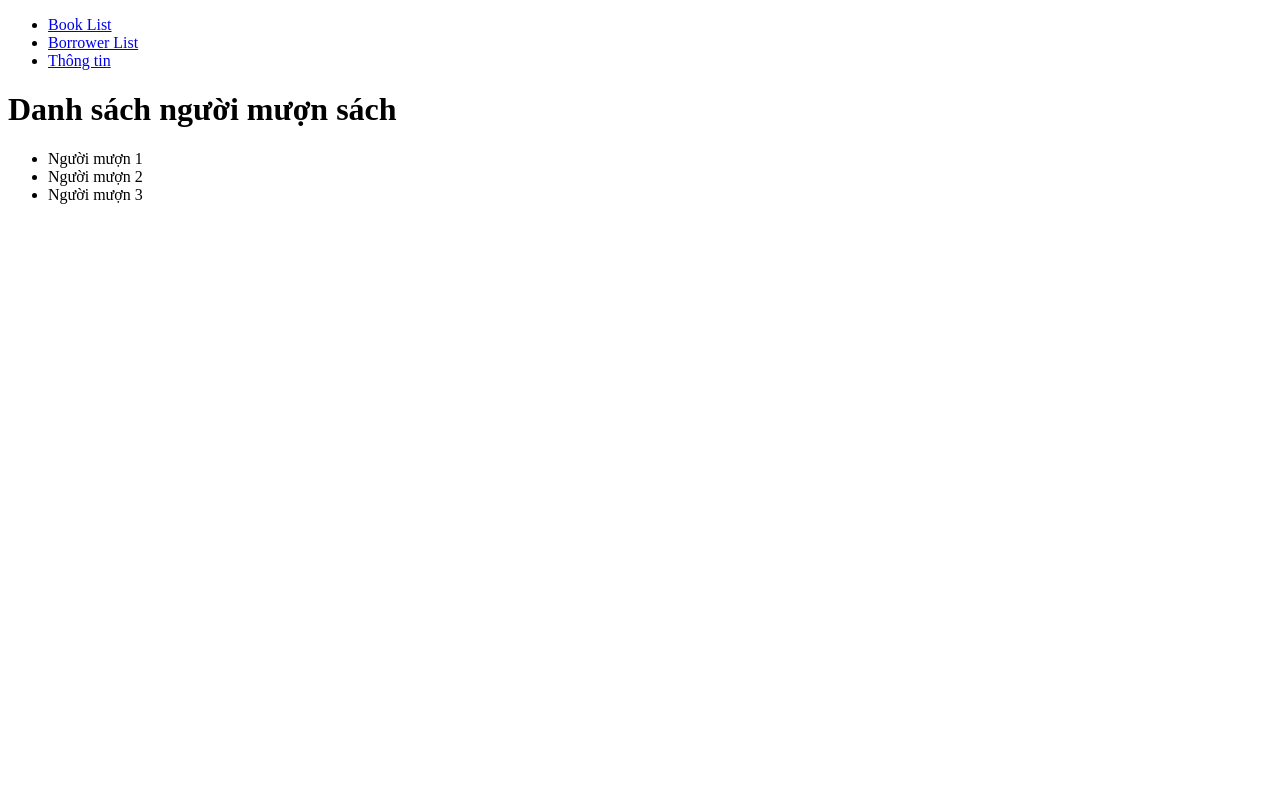
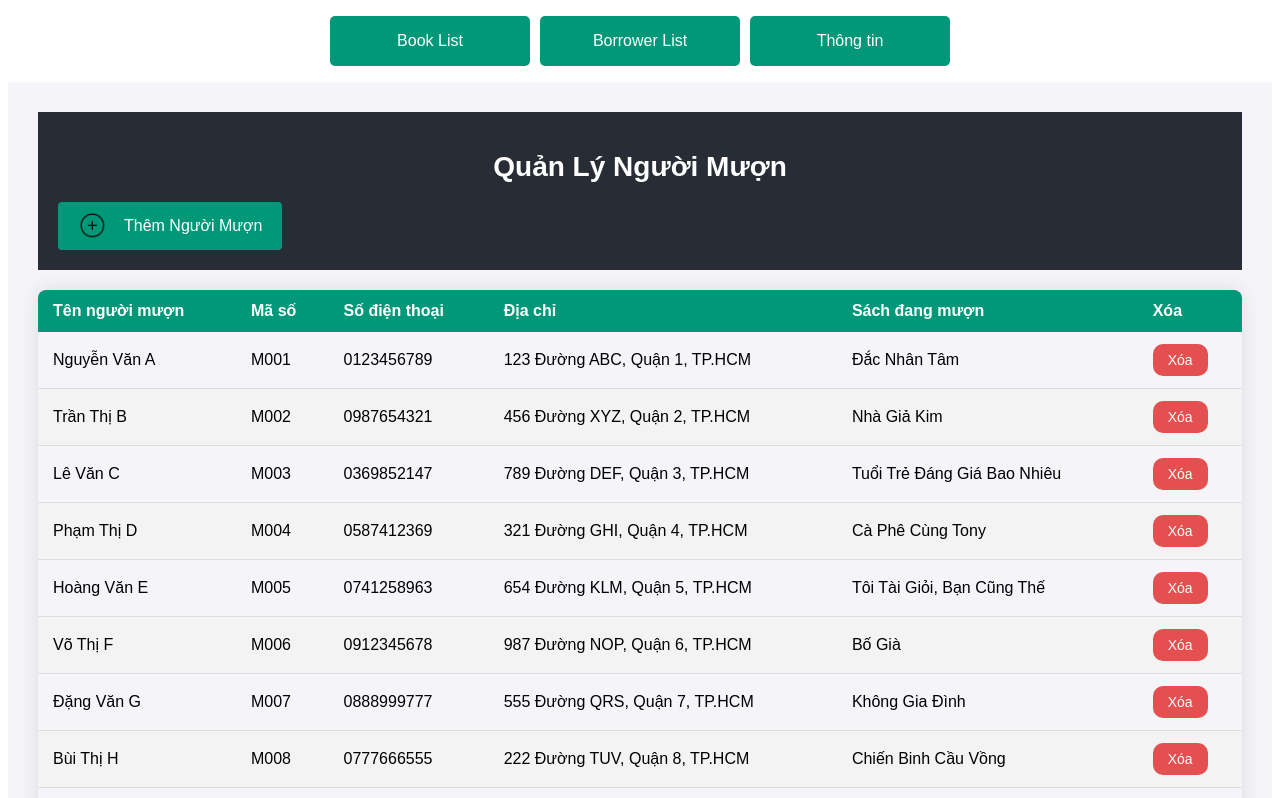
Before and after one commit to vovanhai2005/Library_Management, a React (Create React App) app: page /borrowers in a window 1280 px wide. Shown: the top 798 px of the page. Built offline with nearby package versions, Linux system fonts and the light colour scheme.

Commit message:
Add the BorrowerList, InfoPage and React Router for project

```diff
--- /dev/null
+++ b/public/borrower_data.json
@@ -0,0 +1,72 @@
+[
+    {
+      "tên_người_mượn": "Nguyễn Văn A",
+      "mã_số": "M001",
+      "số_điện_thoại": "0123456789",
+      "địa_chỉ": "123 Đường ABC, Quận 1, TP.HCM",
+      "sách_đang_mượn": "Đắc Nhân Tâm"
+    },
+    {
+      "tên_người_mượn": "Trần Thị B",
+      "mã_số": "M002",
+      "số_điện_thoại": "0987654321",
+      "địa_chỉ": "456 Đường XYZ, Quận 2, TP.HCM",
+      "sách_đang_mượn": "Nhà Giả Kim"
+    },
+    {
+      "tên_người_mượn": "Lê Văn C",
+      "mã_số": "M003",
+      "số_điện_thoại": "0369852147",
+      "địa_chỉ": "789 Đường DEF, Quận 3, TP.HCM",
+      "sách_đang_mượn": "Tuổi Trẻ Đáng Giá Bao Nhiêu"
+    },
+    {
+      "tên_người_mượn": "Phạm Thị D",
+      "mã_số": "M004",
+      "số_điện_thoại": "0587412369",
+      "địa_chỉ": "321 Đường GHI, Quận 4, TP.HCM",
+      "sách_đang_mượn": "Cà Phê Cùng Tony"
+    },
+    {
+      "tên_người_mượn": "Hoàng Văn E",
+      "mã_số": "M005",
+      "số_điện_thoại": "0741258963",
+      "địa_chỉ": "654 Đường KLM, Quận 5, TP.HCM",
+      "sách_đang_mượn": "Tôi Tài Giỏi, Bạn Cũng Thế"
+    },
+    {
+      "tên_người_mượn": "Võ Thị F",
+      "mã_số": "M006",
+      "số_điện_thoại": "0912345678",
+      "địa_chỉ": "987 Đường NOP, Quận 6, TP.HCM",
+      "sách_đang_mượn": "Bố Già"
+    },
+    {
+      "tên_người_mượn": "Đặng Văn G",
+      "mã_số": "M007",
+      "số_điện_thoại": "0888999777",
+      "địa_chỉ": "555 Đường QRS, Quận 7, TP.HCM",
+      "sách_đang_mượn": "Không Gia Đình"
+    },
+    {
+      "tên_người_mượn": "Bùi Thị H",
+      "mã_số": "M008",
+      "số_điện_thoại": "0777666555",
+      "địa_chỉ": "222 Đường TUV, Quận 8, TP.HCM",
+      "sách_đang_mượn": "Chiến Binh Cầu Vồng"
+    },
+    {
+      "tên_người_mượn": "Ngô Văn I",
+      "mã_số": "M009",
+      "số_điện_thoại": "0666555444",
+      "địa_chỉ": "111 Đường WXY, Quận 9, TP.HCM",
+      "sách_đang_mượn": "Lược Sử Thời Gian"
+    },
+    {
+      "tên_người_mượn": "Lý Thị K",
+      "mã_số": "M010",
+      "số_điện_thoại": "0555444333",
+      "địa_chỉ": "999 Đường ZZZ, Quận 10, TP.HCM",
+      "sách_đang_mượn": "Sapiens: Lược Sử Loài Người"
+    }
+  ]
--- a/src/App.css
+++ b/src/App.css
@@ -153,3 +153,19 @@
 .book-table tbody tr:last-of-type {
   border-bottom: 2px solid #009879;
 }
+
+.nav-button {
+  padding: 10px 20px;
+  font-size: 16px;
+  width: 200px;
+  height: 50px;
+  color: white;
+  background-color: #009879;
+  border: none;
+  border-radius: 5px;
+  cursor: pointer;
+}
+
+.nav-button:hover {
+  background-color: #007f63;
+}
--- a/src/App.js
+++ b/src/App.js
@@ -3,20 +3,27 @@ import { BrowserRouter as Router, Route, Routes, Link } from 'react-router-dom';
 import BookList from './components/BookList';
 import BorrowerList from './components/BorrowerList';
 import InfoPage from './components/InfoPage';
+import './App.css'; // Import file CSS để tạo kiểu cho các nút
 
 const App = () => {
   return (
     <Router>
       <nav>
-        <ul>
+        <ul style={{ listStyle: 'none', padding: '0 30px', display: 'flex', gap: '10px', justifyContent: 'center' }}>
           <li>
-            <a href="/">Book List</a>
+            <Link to="/">
+              <button className="nav-button">Book List</button>
+            </Link>
           </li>
           <li>
-            <a href="/borrowers">Borrower List</a>
+            <Link to="/borrowers">
+              <button className="nav-button">Borrower List</button>
+            </Link>
           </li>
           <li>
-            <a href="/info">Thông tin</a>
+            <Link to="/info">
+              <button className="nav-button">Thông tin</button>
+            </Link>
           </li>
         </ul>
       </nav>
--- a/src/components/BookList.js
+++ b/src/components/BookList.js
@@ -47,7 +47,9 @@ function BookList() {
       thể_loại: ''
     });
     setShowAddForm(false);
-    window.alert('Thêm sách thành công!');
+    if (window.confirm('Bạn có muốn thêm sách không?')) {
+      window.alert('Thêm sách thành công!');
+    }
   };
 
   const handleDeleteClick = (index) => {
--- a/src/components/BorrowerList.js
+++ b/src/components/BorrowerList.js
@@ -1,16 +1,188 @@
-import React from 'react';
+import React, { useState, useEffect } from 'react';
+import '../App.css'; // Import file CSS
+import plusIcon from '../add.png';
+import cancelIcon from '../cancel.png';
 
-const BorrowerList = () => {
+function BorrowerList() {
+  const [borrowers, setBorrowers] = useState([]);
+  const [newBorrower, setNewBorrower] = useState({
+    tên_người_mượn: '',
+    mã_số: '',
+    số_điện_thoại: '',
+    địa_chỉ: '',
+    sách_đang_mượn: ''
+  });
+  const [showAddForm, setShowAddForm] = useState(false);
+
+  useEffect(() => {
+    const fetchData = async () => {
+      try {
+        const response = await fetch('/borrower_data.json');
+        if (!response.ok) {
+          throw new Error('Failed to fetch data');
+        }
+        const data = await response.json();
+        setBorrowers(data);
+      } catch (error) {
+        console.error('Error fetching data: ', error);
+      }
+    };
+
+    fetchData();
+  }, []);
+
+  const handleAddClick = () => {
+    if (newBorrower.tên_người_mượn.trim() === '' || newBorrower.mã_số.trim() === '' ||
+          newBorrower.số_điện_thoại.trim() === '' || newBorrower.địa_chỉ.trim() === '' ||
+            newBorrower.sách_đang_mượn.trim() === '') {
+      window.alert('Vui lòng nhập đầy đủ thông tin người mượn');
+      return;
+    }
+    setBorrowers([...borrowers, newBorrower]);
+    setNewBorrower({
+      tên_người_mượn: '',
+      mã_số: '',
+      số_điện_thoại: '',
+      địa_chỉ: '',
+      sách_đang_mượn: ''
+    });
+    setShowAddForm(false);
+    if (window.confirm('Bạn có muốn thêm người mượn không?')) {
+      window.alert('Thêm người mượn thành công!');
+    }
+  };
+
+  const handleDeleteClick = (index) => {
+    if (window.confirm('Bạn có chắc chắn muốn xóa người mượn này không?')) {
+      const newBorrowers = [...borrowers];
+      newBorrowers.splice(index, 1);
+      setBorrowers(newBorrowers);
+    }
+  }
+
+  const handleInputChange = (e) => {
+    const {name , value} = e.target;
+    setNewBorrower({
+      ...newBorrower,
+      [name]: value
+    });
+  };
+
+  const toggleAddForm = () => {
+    setShowAddForm(true);
+    setNewBorrower({
+      tên_người_mượn: '',
+      mã_số: '',
+      số_điện_thoại: '',
+      địa_chỉ: '',
+      sách_đang_mượn: ''
+    });
+  };
+
+  const toggleCancelForm = () => {
+    if (window.confirm("Bạn có chắc chắn muốn hủy bỏ thêm người mượn?")) {
+      setShowAddForm(!showAddForm);
+    }
+  }
+
   return (
-    <div>
-      <h1>Danh sách người mượn sách</h1>
-      <ul>
-        <li>Người mượn 1</li>
-        <li>Người mượn 2</li>
-        <li>Người mượn 3</li>
-      </ul>
+    <div className="App">
+      <header className="header">
+        <h1 className="header-title">Quản Lý Người Mượn</h1>
+        {/* Ẩn nút toggle khi form đang hiển thị */}
+        {!showAddForm && (
+          <button onClick={toggleAddForm} className="add-button toggle-button">
+            <img src={plusIcon} alt="Thêm người mượn" className="icon" />
+            <span>Thêm Người Mượn</span>
+          </button>
+        )}
+        {showAddForm && (
+          <div className="add-book-form">
+            {/* Tên người mượn */}
+            <input
+              type="text"
+              name="tên_người_mượn"
+              placeholder="Tên người mượn"
+              value={newBorrower.tên_người_mượn}
+              onChange={handleInputChange}>
+            </input>
+
+            {/* Mã số */}
+            <input
+              type="text"
+              name="mã_số"
+              placeholder="Mã số"
+              value={newBorrower.mã_số}
+              onChange={handleInputChange}>
+            </input>
+
+            {/* Số điện thoại */}
+            <input
+              type="text"
+              name="số_điện_thoại"
+              placeholder="Số điện thoại"
+              value={newBorrower.số_điện_thoại}
+              onChange={handleInputChange}>
+            </input>
+
+            {/* Địa chỉ */}
+            <input
+              type="text"
+              name="địa_chỉ"
+              placeholder="Địa chỉ"
+              value={newBorrower.địa_chỉ}
+              onChange={handleInputChange}>
+            </input>
+
+            {/* Sách đang mượn */}
+            <input
+              type="text"
+              name="sách_đang_mượn"
+              placeholder="Sách đang mượn"
+              value={newBorrower.sách_đang_mượn}
+              onChange={handleInputChange}>
+            </input>
+
+            <button onClick={handleAddClick} className="add-button">
+              <span>Xác nhận</span>
+            </button>
+
+            <button onClick={toggleCancelForm} className="cancel-button">
+              <img src={cancelIcon} alt="Xóa lựa chọn" className="icon"></img>
+            </button>
+          </div>
+        )}
+      </header>
+      <table className="book-table">
+        <thead>
+          <tr>
+            <th>Tên người mượn</th>
+            <th>Mã số</th>
+            <th>Số điện thoại</th>
+            <th>Địa chỉ</th>
+            <th>Sách đang mượn</th>
+            <th>Xóa</th>
+          </tr>
+        </thead>
+        <tbody>
+          {borrowers.map((borrower, index) => (
+            <tr key={index}>
+              <td>{borrower.tên_người_mượn}</td>
+              <td>{borrower.mã_số}</td>
+              <td>{borrower.số_điện_thoại}</td>
+              <td>{borrower.địa_chỉ}</td>
+              <td>{borrower.sách_đang_mượn}</td>
+              <td>
+                <button className="delete-button" onClick={() => handleDeleteClick(index)}>
+                  Xóa
+                </button>
+              </td>
+            </tr>
+          ))}
+        </tbody>
+      </table>
     </div>
   );
-};
+}
 
 export default BorrowerList;
--- /dev/null
+++ b/src/components/InfoPage.css
@@ -0,0 +1,27 @@
+.info-container {
+    font-family: Arial, sans-serif;
+    margin: 20px;
+}
+
+.info-title {
+    font-size: 28px;
+    margin-bottom: 20px;
+}
+
+.info-section {
+    margin-bottom: 20px;
+    padding: 15px;
+    border: 1px solid #ddd;
+    border-radius: 5px;
+}
+
+.info-section-title {
+    font-size: 20px;
+    margin-bottom: 10px;
+    border-bottom: 2px solid #eee;
+    padding-bottom: 5px;
+}
+
+.info-section p {
+    margin: 5px 0;
+}
--- a/src/components/InfoPage.js
+++ b/src/components/InfoPage.js
@@ -1,12 +1,25 @@
 import React from 'react';
+import './InfoPage.css'; // Import CSS
 
-const InfoPage = () => {
-    return (
-        <div>
-        <h1>Trang thông tin</h1>
-        <p>Đây là trang thông tin</p>
-        </div>
-    );
+function InfoPage() {
+  return (
+    <div className="info-container">
+      <h1 className="info-title">Thông Tin Thư Viện</h1>
+      <div className="info-section">
+        <h2 className="info-section-title">Giờ Mở Cửa</h2>
+        <p>Thứ Hai - Thứ Sáu: 8:00 AM - 5:00 PM</p>
+        <p>Thứ Bảy: 9:00 AM - 12:00 PM</p>
+        <p>Chủ Nhật: Đóng cửa</p>
+      </div>
+      <div className="info-section">
+        <h2 className="info-section-title">Liên Hệ</h2>
+        <p>Địa chỉ: 123 Đường ABC, Thành phố XYZ</p>
+        <p>Điện thoại: (012) 345-6789</p>
+        <p>Email: info@example.com</p>
+      </div>
+      {/* Add more sections as needed */}
+    </div>
+  );
 }
 
 export default InfoPage;
```
Also changed, not shown: 1 other file (tests, documents, lock files or other folders).
